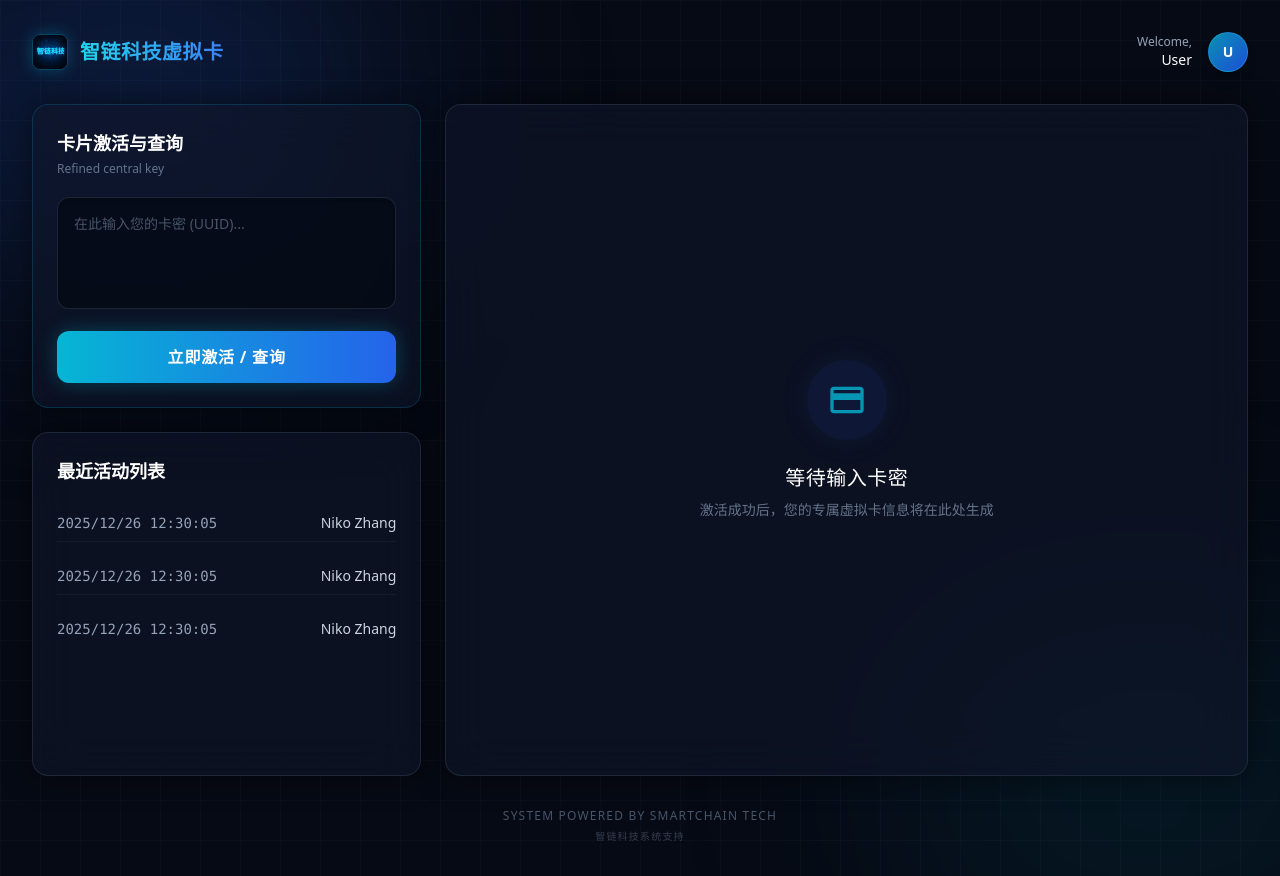
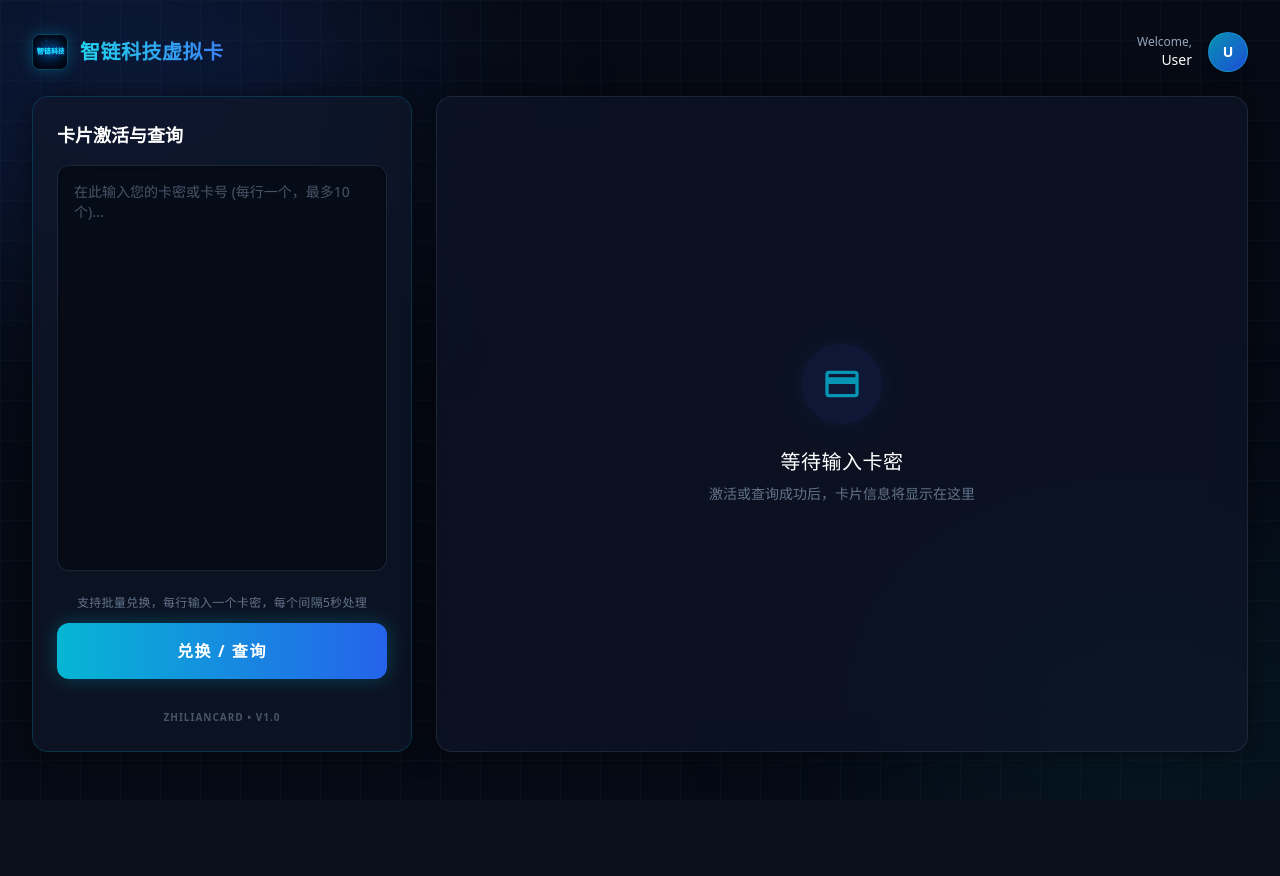
Before and after one commit to zzhengwei490-dot/zlkj-card, a Next.js app: page / in a window 1280 px wide. After the commit the page ends 800 px from the top, so only its background shows below. Built offline with nearby package versions, Linux system fonts and the light colour scheme.

Commit message:
Update page.tsx

```diff
--- a/app/page.tsx
+++ b/app/page.tsx
@@ -19,11 +19,11 @@ type ApiResp = {
 
 // --- 2. 模拟账单地址数据 ---
 const MOCK_ADDRESS = {
-  fullName: "Niko Zhang",
-  street: "123 Tech Lane",
-  city: "San Francisco",
+  fullName: "Jennifer Nguyen",
+  street: "201 Whitehall Court",
+  city: "American Canyon",
   state: "CA",
-  zip: "94107",
+  zip: "94503",
   country: "US",
 };
 
@@ -79,9 +79,13 @@ export default function Home() {
     return num.replace(/\s+/g, "").replace(/(\d{4})(?=\d)/g, "$1 ").trim();
   }, [resp]);
 
+  // 接口请求 (已完全恢复为您源码中的传参方式)
   const onRedeemAndQuery = async () => {
     const k = key.trim();
-    if (!k) return showToast("请输入有效的卡密 (UUID)");
+    if (!k) {
+      setError("请输入有效的卡密或卡号");
+      return;
+    }
 
     setLoading(true);
     setError(null);
@@ -90,13 +94,13 @@ export default function Home() {
       const res = await fetch("/api/redeem-query", {
         method: "POST",
         headers: { "Content-Type": "application/json" },
-        body: JSON.stringify({ key_id: k.split('\n')[0] }),
+        body: JSON.stringify({ key_id: k }), // 还原为您源码中的逻辑
       });
       const json = (await res.json()) as ApiResp;
 
       if (!json.ok) {
-        showToast(json.error || "激活或查询失败");
-        setError(json.error || "请求失败，请检查卡密");
+        showToast("激活或查询失败");
+        setError(json.error || "请求失败，请检查卡密状态");
         setResp(null);
       } else {
         setResp(json);
@@ -104,7 +108,7 @@ export default function Home() {
       }
     } catch (e: any) {
       showToast("网络连接异常");
-      setError(e?.message || "网络请求异常");
+      setError(e?.message || "网络请求异常，请稍后再试");
       setResp(null);
     } finally {
       setLoading(false);
@@ -121,17 +125,17 @@ export default function Home() {
       <div className="absolute top-[-10%] left-[-10%] w-[40%] h-[40%] bg-blue-600/20 rounded-full blur-[120px] pointer-events-none" />
       <div className="absolute bottom-[-10%] right-[-10%] w-[40%] h-[40%] bg-cyan-600/10 rounded-full blur-[120px] pointer-events-none" />
 
-      {/* Toast */}
+      {/* Toast 提示框 */}
       <div className={`fixed top-8 right-8 z-50 transition-all duration-300 transform ${toastMsg ? 'translate-x-0 opacity-100' : 'translate-x-10 opacity-0 pointer-events-none'}`}>
         <div className="bg-[#0f172a]/90 backdrop-blur-md text-emerald-400 px-6 py-3 rounded-xl shadow-[0_0_20px_rgba(16,185,129,0.2)] font-medium text-sm border border-emerald-500/30 flex items-center gap-2">
            {toastMsg}
         </div>
       </div>
 
-      <div className="max-w-[1400px] mx-auto h-full p-4 md:p-6 lg:p-8 relative z-10">
+      <div className="max-w-[1400px] mx-auto h-full p-4 md:p-6 lg:p-8 relative z-10 flex flex-col lg:h-screen">
 
         {/* 顶部 Header */}
-        <header className="flex justify-between items-center mb-8">
+        <header className="flex justify-between items-center mb-6 flex-shrink-0">
           <div className="flex items-center gap-3">
             <div className="w-9 h-9 relative rounded-lg overflow-hidden flex-shrink-0 border border-cyan-500/30 shadow-[0_0_15px_rgba(6,182,212,0.3)]">
               <Image src="/logo.jpg" alt="Logo" fill className="object-cover" />
@@ -145,75 +149,67 @@ export default function Home() {
               <p className="text-slate-400 text-xs">Welcome,</p>
               <p className="text-white font-medium">User</p>
             </div>
-            <div className="w-10 h-10 rounded-full bg-gradient-to-br from-cyan-600 to-blue-700 flex items-center justify-center text-white font-bold border border-cyan-400/30 shadow-lg">
+            <div className="w-10 h-10 rounded-full bg-gradient-to-br from-cyan-600 to-blue-700 flex items-center justify-center text-white font-bold border border-cyan-400/30 shadow-lg cursor-pointer hover:opacity-90">
               U
             </div>
           </div>
         </header>
 
-        {/* 主体布局 */}
-        <div className="grid grid-cols-1 lg:grid-cols-12 gap-6 lg:h-[calc(100vh-8rem)]">
+        {/* 主体布局 (左侧输入, 右侧展示) */}
+        <div className="flex flex-col lg:flex-row gap-6 flex-1 min-h-0 pb-4">
 
-          {/* 左侧面板 */}
-          <div className="lg:col-span-4 flex flex-col gap-6">
+          {/* --- 左侧面板：纯粹的激活与查询输入区 --- */}
+          <div className="w-full lg:w-[380px] flex-shrink-0 flex flex-col h-[500px] lg:h-full">
+            <div className="flex-1 bg-[#0f172a]/70 backdrop-blur-xl rounded-2xl border border-cyan-500/20 p-6 shadow-[0_0_30px_rgba(0,0,0,0.5)] flex flex-col relative group">
+              {/* 修复点：添加 pointer-events-none 避免遮挡鼠标点击和输入 */}
+              <div className="absolute inset-0 bg-gradient-to-b from-cyan-500/5 to-transparent opacity-0 group-hover:opacity-100 transition-opacity pointer-events-none rounded-2xl" />
 
-            {/* 激活与查询模块 */}
-            <div className="bg-[#0f172a]/60 backdrop-blur-xl rounded-2xl border border-cyan-500/20 p-6 shadow-[0_0_30px_rgba(0,0,0,0.5)] relative overflow-hidden group">
-              <div className="absolute inset-0 bg-gradient-to-b from-cyan-500/5 to-transparent opacity-0 group-hover:opacity-100 transition-opacity" />
-              <h2 className="text-lg text-white font-semibold mb-1">卡片激活与查询</h2>
-              <p className="text-xs text-slate-500 mb-5">Refined central key</p>
+              <h2 className="text-lg text-white font-semibold mb-4">卡片激活与查询</h2>
 
               <textarea
                 value={key}
                 onChange={(e) => setKey(e.target.value)}
-                placeholder="在此输入您的卡密 (UUID)..."
-                className="w-full bg-[#050b14]/80 text-cyan-50 border border-slate-700/50 rounded-xl p-4 text-sm focus:outline-none focus:border-cyan-500/60 focus:ring-1 focus:ring-cyan-500/30 transition-all resize-none placeholder:text-slate-600 h-28 mb-4 shadow-inner"
+                placeholder="在此输入您的卡密或卡号 (每行一个，最多10个)..."
+                className="flex-1 w-full bg-[#050b14]/80 text-cyan-50 border border-slate-700/50 rounded-xl p-4 text-sm focus:outline-none focus:border-cyan-500/60 focus:ring-1 focus:ring-cyan-500/30 transition-all resize-none placeholder:text-slate-600 mb-6 shadow-inner z-10"
               />
 
+              <div className="flex flex-col gap-3 z-10">
+                <p className="text-xs text-slate-500 text-center tracking-wide">支持批量兑换，每行输入一个卡密，每个间隔5秒处理</p>
                 <button
                   onClick={onRedeemAndQuery}
                   disabled={loading}
-                className="w-full py-3.5 rounded-xl font-bold text-white bg-gradient-to-r from-cyan-500 to-blue-600 hover:from-cyan-400 hover:to-blue-500 active:scale-[0.98] transition-all disabled:opacity-50 shadow-[0_0_20px_rgba(6,182,212,0.3)] tracking-wider"
+                  className="w-full py-4 rounded-xl font-bold text-white bg-gradient-to-r from-cyan-500 to-blue-600 hover:from-cyan-400 hover:to-blue-500 active:scale-[0.98] transition-all disabled:opacity-50 shadow-[0_0_20px_rgba(6,182,212,0.3)] tracking-widest"
                 >
-                {loading ? "处理中..." : "立即激活 / 查询"}
+                  {loading ? "处理中..." : "兑换 / 查询"}
                 </button>
-
-              {error && <div className="text-red-400 text-xs mt-4 pl-1">{error}</div>}
               </div>
 
-            {/* 最近活动列表 (静态展示增强科技感) */}
-            <div className="flex-1 bg-[#0f172a]/60 backdrop-blur-xl rounded-2xl border border-slate-700/50 p-6 shadow-[0_0_30px_rgba(0,0,0,0.5)]">
-              <h2 className="text-lg text-white font-semibold mb-5">最近活动列表</h2>
-              <div className="space-y-4">
-                {[1, 2, 3].map((_, i) => (
-                  <div key={i} className="flex justify-between items-center py-2 border-b border-slate-800/50 last:border-0 text-sm">
-                    <span className="text-slate-400 font-mono">2025/12/26 12:30:05</span>
-                    <span className="text-slate-300">Niko Zhang</span>
-                  </div>
-                ))}
+              {error && <div className="text-red-400 text-xs mt-4 text-center z-10">{error}</div>}
+
+              <div className="text-center mt-6 z-10">
+                <span className="text-[10px] text-slate-600 uppercase tracking-widest font-semibold">ZHILIancard • v1.0</span>
               </div>
             </div>
           </div>
 
-          {/* 右侧面板 (动态渲染区) */}
-          <div className="lg:col-span-8">
+          {/* --- 右侧面板 (动态渲染区) --- */}
+          <div className="flex-1 flex flex-col min-w-0 h-auto lg:h-full">
             {!resp?.card ? (
               // 空状态
-              <div className="h-full bg-[#0f172a]/60 backdrop-blur-xl rounded-2xl border border-slate-700/50 flex flex-col items-center justify-center min-h-[400px] shadow-[0_0_30px_rgba(0,0,0,0.5)]">
+              <div className="h-full min-h-[500px] bg-[#0f172a]/60 backdrop-blur-xl rounded-2xl border border-slate-700/50 flex flex-col items-center justify-center shadow-[0_0_30px_rgba(0,0,0,0.5)]">
                 <div className="w-20 h-20 bg-blue-900/20 rounded-full flex items-center justify-center mb-6 shadow-[0_0_30px_rgba(59,130,246,0.1)]">
                   <svg className="w-10 h-10 text-cyan-500 opacity-80" viewBox="0 0 24 24" fill="currentColor">
                     <path d="M20 4H4C2.89 4 2.01 4.89 2.01 6L2 18C2 19.11 2.89 20 4 20H20C21.11 20 22 19.11 22 18V6C22 4.89 21.11 4 20 4ZM20 18H4V12H20V18ZM20 8H4V6H20V8Z" />
                   </svg>
                 </div>
                 <h3 className="text-xl text-white font-medium mb-2 tracking-wide">等待输入卡密</h3>
-                <p className="text-slate-500 text-sm">激活成功后，您的专属虚拟卡信息将在此处生成</p>
+                <p className="text-slate-500 text-sm">激活或查询成功后，卡片信息将显示在这里</p>
               </div>
             ) : (
-              // 成功展示状态
-              <div className="h-full bg-[#0f172a]/60 backdrop-blur-xl rounded-2xl border border-cyan-500/20 p-6 shadow-[0_0_30px_rgba(0,0,0,0.5)] flex flex-col">
-                <h2 className="text-lg text-white font-semibold mb-6">卡片详情与管理</h2>
+              // 成功展示状态 (滚动区域)
+              <div className="h-full bg-[#0f172a]/60 backdrop-blur-xl rounded-2xl border border-cyan-500/20 p-6 shadow-[0_0_30px_rgba(0,0,0,0.5)] flex flex-col overflow-y-auto custom-scrollbar">
 
-                <div className="grid grid-cols-1 md:grid-cols-2 gap-6 flex-1">
+                <div className="grid grid-cols-1 xl:grid-cols-2 gap-6 flex-1">
 
                   {/* 左列：虚拟卡体 + 状态 */}
                   <div className="flex flex-col gap-6">
@@ -223,16 +219,16 @@ export default function Home() {
                       <div className="absolute top-0 right-0 w-[150%] h-[150%] bg-gradient-to-b from-white/10 to-transparent -rotate-45 translate-x-1/3 -translate-y-1/3 pointer-events-none" />
 
                       <div className="flex justify-between items-start relative z-10">
-                        <span className="text-slate-300 text-sm tracking-widest font-medium drop-shadow-md">SmartChain Tech Virtual Card</span>
+                        <span className="text-slate-300 text-sm tracking-widest font-medium drop-shadow-md">SmartChain Tech Card</span>
                         <div className="w-12 h-9 bg-gradient-to-br from-yellow-200 to-yellow-500 rounded-md shadow-sm border border-yellow-400/50 opacity-90 overflow-hidden relative">
                            <div className="absolute top-1/2 w-full h-[1px] bg-black/20"></div>
                            <div className="absolute left-1/3 h-full w-[1px] bg-black/20"></div>
                         </div>
                       </div>
 
-                      <div className="mt-10 relative z-10">
+                      <div className="mt-8 md:mt-10 relative z-10">
                         <div
-                          className="font-mono text-2xl md:text-[1.7rem] text-white tracking-widest drop-shadow-lg cursor-pointer group/num inline-block"
+                          className="font-mono text-2xl md:text-3xl text-white tracking-widest drop-shadow-lg cursor-pointer group/num inline-block"
                           onClick={() => handleCopy(resp.card?.cardNumber, "卡号")}
                           title="点击复制卡号"
                         >
@@ -241,7 +237,7 @@ export default function Home() {
                         </div>
                       </div>
 
-                      <div className="flex justify-between items-end mt-8 relative z-10">
+                      <div className="flex justify-between items-end mt-8 md:mt-10 relative z-10">
                         <div className="flex gap-6">
                           <div className="cursor-pointer group/item" onClick={() => handleCopy(resp.card?.cvv, "CVV")} title="点击复制CVV">
                             <p className="text-[10px] text-cyan-200 uppercase tracking-wider mb-1">CVV</p>
@@ -259,14 +255,18 @@ export default function Home() {
                     {/* 激活状态面板 */}
                     <div className="bg-[#050b14]/50 rounded-xl p-5 border border-slate-700/50">
                       <div className="flex justify-between items-center mb-4">
+                        <span className="text-sm text-slate-400">卡片余额</span>
+                        <span className="text-lg font-bold text-emerald-400">$0.00</span>
+                      </div>
+                      <div className="flex justify-between items-center mb-4">
                         <span className="text-sm text-slate-400">激活状态</span>
                         <span className="px-3 py-1 rounded-full bg-emerald-500/10 text-emerald-400 text-xs font-bold border border-emerald-500/20 flex items-center gap-2">
                           <span className="w-1.5 h-1.5 rounded-full bg-emerald-500 animate-pulse" /> Active
                         </span>
                       </div>
-                      <div>
-                        <span className="text-sm text-slate-400 block mb-1">激活时间</span>
-                        <span className="font-mono text-lg text-slate-200">
+                      <div className="flex justify-between items-center">
+                        <span className="text-sm text-slate-400">兑换时间</span>
+                        <span className="font-mono text-sm text-slate-200">
                           {resp.card?.redeemTime ? formatTime(resp.card.redeemTime) : formatTime(resp.activatedAt)}
                         </span>
                       </div>
@@ -274,68 +274,90 @@ export default function Home() {
                   </div>
 
                   {/* 右列：账单地址 */}
-                  <div className="bg-[#050b14]/50 rounded-xl border border-slate-700/50 p-5 flex flex-col relative">
-                    <h3 className="text-white font-medium mb-6 flex items-center gap-2">
-                      <span className="text-lg">🇺🇸</span> 美国账单地址
+                  <div className="bg-[#050b14]/50 rounded-xl border border-slate-700/50 p-5 flex flex-col h-full">
+                    <div className="flex justify-between items-center mb-6">
+                      <h3 className="text-white font-medium flex items-center gap-2">
+                        <span className="text-lg">🇺🇸</span> 账单地址
                       </h3>
+                      <button
+                        onClick={() => handleCopy(`${MOCK_ADDRESS.fullName}\n${MOCK_ADDRESS.street}\n${MOCK_ADDRESS.city}, ${MOCK_ADDRESS.state} ${MOCK_ADDRESS.zip}\n${MOCK_ADDRESS.country}`, "完整地址")}
+                        className="px-3 py-1.5 rounded text-xs border border-cyan-500/30 text-cyan-400 hover:bg-cyan-500/10 transition-colors"
+                      >
+                        复制完整地址
+                      </button>
+                    </div>
 
-                    <div className="space-y-5 flex-1">
+                    <div className="space-y-4 flex-1">
                       {/* Name */}
-                      <div className="group cursor-pointer" onClick={() => handleCopy(MOCK_ADDRESS.fullName, "姓名")}>
-                        <p className="text-xs text-slate-500 mb-1 flex items-center">
-                          <svg className="w-3.5 h-3.5 mr-1" fill="none" viewBox="0 0 24 24" stroke="currentColor"><path strokeLinecap="round" strokeLinejoin="round" strokeWidth={2} d="M16 7a4 4 0 11-8 0 4 4 0 018 0zM12 14a7 7 0 00-7 7h14a7 7 0 00-7-7z" /></svg>
-                          姓名
-                        </p>
-                        <p className="text-slate-200 text-sm pl-4 font-medium transition-colors group-hover:text-cyan-400">
+                      <div className="group cursor-pointer border-b border-slate-800 pb-3" onClick={() => handleCopy(MOCK_ADDRESS.fullName, "姓名")}>
+                        <p className="text-xs text-slate-500 mb-1">全名</p>
+                        <p className="text-slate-200 text-sm font-medium transition-colors group-hover:text-cyan-400">
                           {MOCK_ADDRESS.fullName} <CopyIcon />
                         </p>
                       </div>
 
-                      {/* Address */}
-                      <div className="group cursor-pointer" onClick={() => handleCopy(`${MOCK_ADDRESS.street}, ${MOCK_ADDRESS.city}, ${MOCK_ADDRESS.state} ${MOCK_ADDRESS.zip}`, "街道地址")}>
-                        <p className="text-xs text-slate-500 mb-1 flex items-center">
-                          <svg className="w-3.5 h-3.5 mr-1" fill="none" viewBox="0 0 24 24" stroke="currentColor"><path strokeLinecap="round" strokeLinejoin="round" strokeWidth={2} d="M17.657 16.657L13.414 20.9a1.998 1.998 0 01-2.827 0l-4.244-4.243a8 8 0 1111.314 0z" /><path strokeLinecap="round" strokeLinejoin="round" strokeWidth={2} d="M15 11a3 3 0 11-6 0 3 3 0 016 0z" /></svg>
-                          地址
-                        </p>
-                        <p className="text-slate-200 text-sm pl-4 leading-relaxed font-medium transition-colors group-hover:text-cyan-400">
-                          {MOCK_ADDRESS.street} <br/> {MOCK_ADDRESS.city}, {MOCK_ADDRESS.state} {MOCK_ADDRESS.zip} <CopyIcon />
+                      {/* Street */}
+                      <div className="group cursor-pointer border-b border-slate-800 pb-3" onClick={() => handleCopy(MOCK_ADDRESS.street, "街道")}>
+                        <p className="text-xs text-slate-500 mb-1">街道</p>
+                        <p className="text-slate-200 text-sm font-medium transition-colors group-hover:text-cyan-400">
+                          {MOCK_ADDRESS.street} <CopyIcon />
                         </p>
                       </div>
 
-                      {/* Zip & Country */}
-                      <div className="grid grid-cols-2 gap-4">
+                      {/* City */}
+                      <div className="group cursor-pointer border-b border-slate-800 pb-3" onClick={() => handleCopy(MOCK_ADDRESS.city, "城市")}>
+                        <p className="text-xs text-slate-500 mb-1">城市</p>
+                        <p className="text-slate-200 text-sm font-medium transition-colors group-hover:text-cyan-400">
+                          {MOCK_ADDRESS.city} <CopyIcon />
+                        </p>
+                      </div>
+
+                      {/* State & Zip */}
+                      <div className="grid grid-cols-2 gap-4 border-b border-slate-800 pb-3">
+                        <div className="group cursor-pointer" onClick={() => handleCopy(MOCK_ADDRESS.state, "州/省")}>
+                          <p className="text-xs text-slate-500 mb-1">州/省</p>
+                          <p className="text-slate-200 text-sm font-medium group-hover:text-cyan-400">{MOCK_ADDRESS.state} <CopyIcon /></p>
+                        </div>
                         <div className="group cursor-pointer" onClick={() => handleCopy(MOCK_ADDRESS.zip, "邮编")}>
                           <p className="text-xs text-slate-500 mb-1">邮编</p>
-                          <p className="text-slate-200 text-sm pl-1 font-medium group-hover:text-cyan-400">{MOCK_ADDRESS.zip} <CopyIcon /></p>
+                          <p className="text-slate-200 text-sm font-medium group-hover:text-cyan-400">{MOCK_ADDRESS.zip} <CopyIcon /></p>
                         </div>
+                      </div>
+
+                      {/* Country */}
                       <div className="group cursor-pointer" onClick={() => handleCopy(MOCK_ADDRESS.country, "国家")}>
                         <p className="text-xs text-slate-500 mb-1">国家</p>
-                          <p className="text-slate-200 text-sm pl-1 font-medium group-hover:text-cyan-400">{MOCK_ADDRESS.country} <CopyIcon /></p>
+                        <p className="text-slate-200 text-sm font-medium group-hover:text-cyan-400">{MOCK_ADDRESS.country} <CopyIcon /></p>
                       </div>
                     </div>
                   </div>
 
-                    <button
-                      onClick={() => handleCopy(`${MOCK_ADDRESS.fullName}\n${MOCK_ADDRESS.street}\n${MOCK_ADDRESS.city}, ${MOCK_ADDRESS.state} ${MOCK_ADDRESS.zip}\n${MOCK_ADDRESS.country}`, "完整地址")}
-                      className="mt-6 w-full py-2.5 rounded-lg border border-cyan-500/50 text-cyan-400 text-sm font-medium hover:bg-cyan-500/10 transition-colors"
-                    >
-                      Copy Full Address
-                    </button>
                 </div>
 
+                {/* 消费记录模块（放回底部） */}
+                <div className="mt-6 bg-[#050b14]/50 rounded-xl border border-slate-700/50 p-5 min-h-[150px] flex flex-col">
+                  <h3 className="text-white text-sm font-medium mb-4">消费记录</h3>
+                  <div className="flex-1 flex flex-col items-center justify-center text-slate-500">
+                    <svg className="w-8 h-8 mb-2 opacity-50" fill="none" viewBox="0 0 24 24" stroke="currentColor">
+                      <path strokeLinecap="round" strokeLinejoin="round" strokeWidth={1.5} d="M9 5H7a2 2 0 00-2 2v12a2 2 0 002 2h10a2 2 0 002-2V7a2 2 0 00-2-2h-2M9 5a2 2 0 002 2h2a2 2 0 002-2M9 5a2 2 0 012-2h2a2 2 0 012 2m-3 7h3m-3 4h3m-6-4h.01M9 16h.01" />
+                    </svg>
+                    <span className="text-xs">暂无消费记录</span>
                   </div>
+                </div>
+
               </div>
             )}
           </div>
         </div>
+      </div>
 
-        {/* 底部版权 */}
-        <footer className="mt-8 text-center text-slate-600 text-xs tracking-widest uppercase">
-          <p>System Powered by SmartChain Tech</p>
-          <p className="mt-1 opacity-70 text-[10px]">智链科技系统支持</p>
-        </footer>
-
-      </div>
+      {/* 隐藏滚动条的 CSS，放在任意全局 CSS 或此处 */}
+      <style dangerouslySetInnerHTML={{__html: `
+        .custom-scrollbar::-webkit-scrollbar { width: 6px; }
+        .custom-scrollbar::-webkit-scrollbar-track { background: transparent; }
+        .custom-scrollbar::-webkit-scrollbar-thumb { background: #1e293b; border-radius: 4px; }
+        .custom-scrollbar::-webkit-scrollbar-thumb:hover { background: #334155; }
+      `}} />
     </div>
   );
 }
```
Lines whose indentation alone changed are shown as unchanged.
